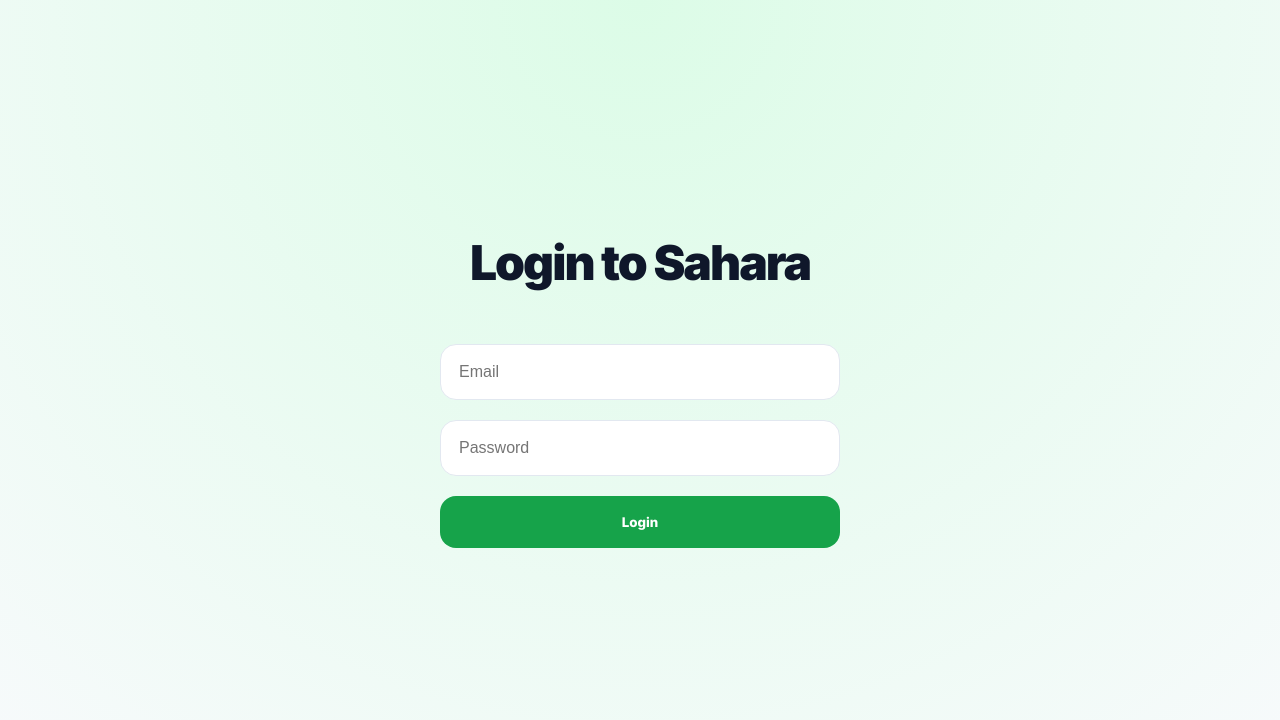
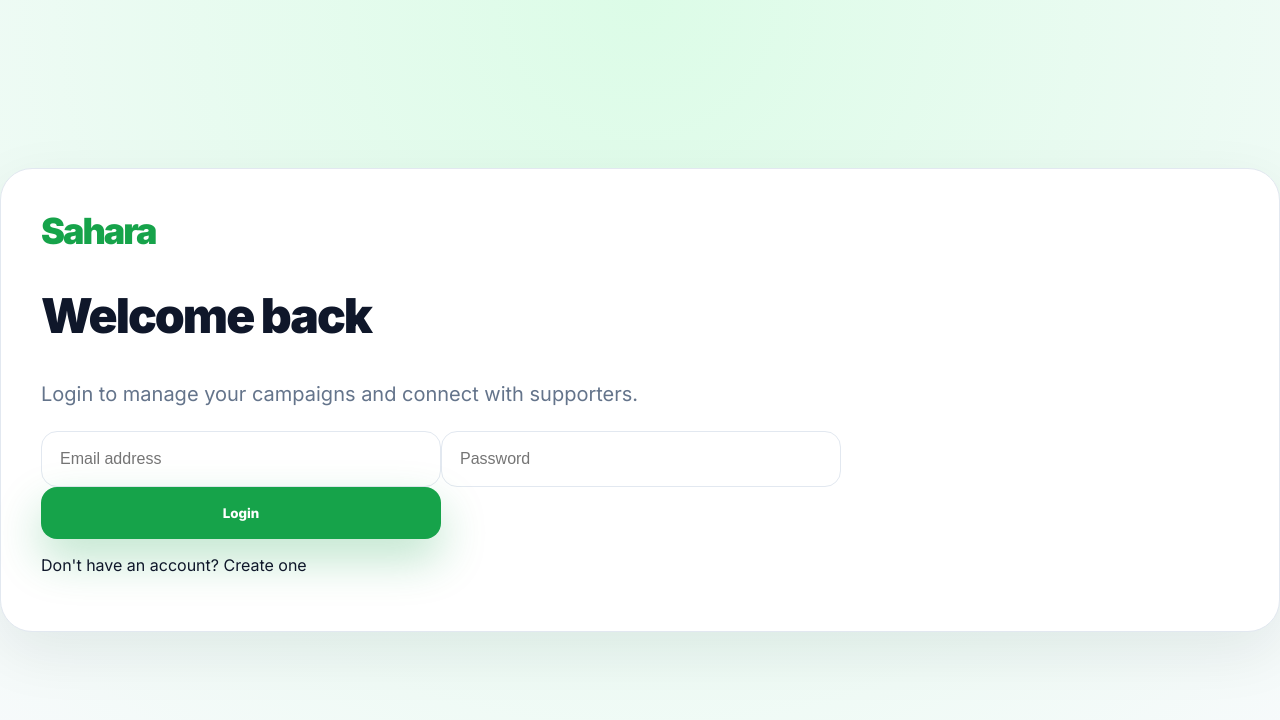
Before and after one commit to groupstum-dev/sahara, a Next.js app: page /login in a window 1280 px wide. Shown: the top 720 px of the page. Built offline with nearby package versions, Linux system fonts and the light colour scheme; no server answers.

Commit message:
Update page.tsx

```diff
--- a/app/login/page.tsx
+++ b/app/login/page.tsx
@@ -2,15 +2,15 @@
 
 
 import { useState } from "react";
+import Link from "next/link";
 import { createClient } from "@/lib/supabase";
 
 
 
-export default function Login() {
+export default function Login(){
 
 
   const supabase = createClient();
-
 
 
   const [email,setEmail] = useState("");
@@ -22,11 +22,11 @@
 
 
 
+
   async function login(){
 
 
-    const {error} =
-      await supabase.auth.signInWithPassword({
+    const {error}=await supabase.auth.signInWithPassword({
 
       email,
 
@@ -42,7 +42,7 @@
 
     }
 
-    else {
+    else{
 
       window.location.href="/dashboard";
 
@@ -54,16 +54,38 @@
 
 
 
+
   return (
 
     <main className="auth">
 
 
+      <div className="dashboard-card auth-card">
+
+
+        <div className="logo">
+
+          Sahara
+
+        </div>
+
+
+
+
         <h1>
 
-        Login to Sahara
+          Welcome back
 
         </h1>
+
+
+
+        <p className="section-text">
+
+          Login to manage your campaigns
+          and connect with supporters.
+
+        </p>
 
 
 
@@ -72,14 +94,13 @@
 
           type="email"
 
-        placeholder="Email"
+          placeholder="Email address"
 
           value={email}
 
           onChange={(e)=>setEmail(e.target.value)}
 
         />
-
 
 
 
@@ -100,7 +121,10 @@
 
 
 
-      <button onClick={login}>
+        <button
+          className="btn-primary"
+          onClick={login}
+        >
 
           Login
 
@@ -116,6 +140,30 @@
         </p>
 
 
+
+
+
+        <p>
+
+          Don't have an account?
+
+          {" "}
+
+          <Link href="/signup">
+
+            Create one
+
+          </Link>
+
+
+        </p>
+
+
+
+      </div>
+
+
+
     </main>
 
   );
```
Lines whose indentation alone changed are shown as unchanged.
